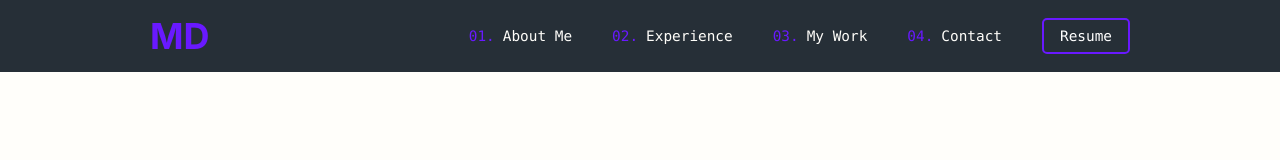
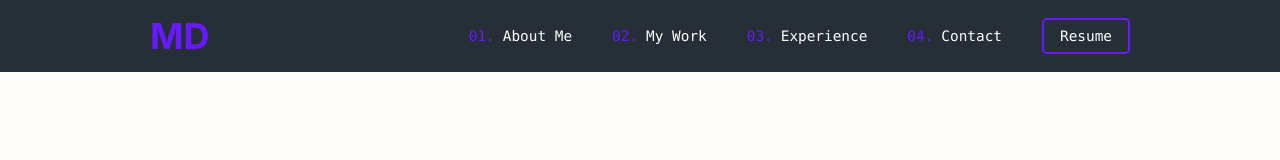
Before and after one commit to Matthieu114/Portfolio-Website, a React (Create React App) app: page /resume in a window 1280 px wide. Shown: the top 160 px of the page. Built offline with nearby package versions, Linux system fonts and the light colour scheme; a web font is replaced by a local one.

Commit message:
added resume

```diff
--- a/src/App.js
+++ b/src/App.js
@@ -3,12 +3,14 @@ import { Routes } from 'react-router-dom';
 import { Route } from 'react-router-dom';
 
 import MainPage from './screens/MainPage';
+import PDFViewer from './components/PDFViewer';
 
 function App() {
   return (
     <div className='App'>
       <Routes>
         <Route path='/' element={<MainPage />} />
+        <Route path='resume' element={<PDFViewer />} />
       </Routes>
     </div>
   );
--- a/src/components/Header.jsx
+++ b/src/components/Header.jsx
@@ -62,7 +62,7 @@ const Header = () => {
   };
 
   return (
-    <div class={showHeader ? 'root' : 'hidden'}>
+    <div class={showHeader ? 'header-root' : 'hidden'}>
       <div class='header-content'>
         <a class='home-logo' href='#home' onClick={() => navigateTo('/')}>
           MD
@@ -72,18 +72,20 @@ const Header = () => {
             <p class='header-number'> 01. </p>
             About Me
           </a>
+          <a class='header-link' href='#my-work' onClick={() => navigateTo('/')}>
+            <p class='header-number'> 02. </p> My Work
+          </a>
           <a class='header-link' href='#experience' onClick={() => navigateTo('/')}>
-            <p class='header-number'> 02. </p>
+            <p class='header-number'> 03. </p>
             Experience
-          </a>
-          <a class='header-link' href='#my-work' onClick={() => navigateTo('/')}>
-            <p class='header-number'> 03. </p> My Work
           </a>
           <a class='header-link' onClick={() => navigateTo('/')}>
             <p class='header-number'> 04. </p>
             Contact
           </a>
-          <div class='resume-button'>Resume</div>
+          <a class='resume-button' href='/resume' target='_blank' rel='noopener noreferrer'>
+            Resume
+          </a>
         </div>
         <div class='open-header'>
           {!mobileOpen ? (
@@ -106,6 +108,16 @@ const Header = () => {
             </a>
             <a
               class='mobile-link'
+              href='#my-work'
+              onClick={() => {
+                navigateTo('/');
+                closeNav();
+              }}>
+              <p class='header-number'> 03. </p>
+              My Work
+            </a>
+            <a
+              class='mobile-link'
               href='#experience'
               onClick={() => {
                 navigateTo('/');
@@ -116,16 +128,6 @@ const Header = () => {
             </a>
             <a
               class='mobile-link'
-              href='#my-work'
-              onClick={() => {
-                navigateTo('/');
-                closeNav();
-              }}>
-              <p class='header-number'> 03. </p>
-              My Work
-            </a>
-            <a
-              class='mobile-link'
               onClick={() => {
                 navigateTo('/');
                 closeNav();
@@ -133,7 +135,9 @@ const Header = () => {
               <p class='header-number'> 04. </p>
               Contact
             </a>
-            <div class='mobile-resume'>Resume</div>
+            <a class='mobile-resume' href='/resume' target='_blank' rel='noopener noreferrer'>
+              Resume
+            </a>
           </aside>
         </div>
       </div>
--- /dev/null
+++ b/src/components/PDFViewer.jsx
@@ -0,0 +1,8 @@
+import React from 'react';
+import pdf from '../assets/Resume.pdf';
+
+const PDFViewer = () => {
+  return <iframe src={`${pdf}#view=fitH`} class='pdf-viewer' frameborder='0' />;
+};
+
+export default PDFViewer;
--- a/src/screens/MainPage.jsx
+++ b/src/screens/MainPage.jsx
@@ -3,6 +3,7 @@ import React from 'react';
 import LandingPage from './LandingPage';
 import AboutMe from './AboutMe';
 import PersonalProjects from './PersonalProjects';
+import MyExperiences from './MyExperiences';
 
 const MainPage = () => {
   return (
@@ -10,7 +11,7 @@ const MainPage = () => {
       <LandingPage />
       <AboutMe />
       <PersonalProjects />
-      {/* <AboutMe /> */}
+      <MyExperiences />
     </div>
   );
 };
--- /dev/null
+++ b/src/screens/MyExperiences.jsx
@@ -0,0 +1,7 @@
+import React from 'react';
+
+const MyExperiences = () => {
+  return <div class='work-root'>Professional Experiences</div>;
+};
+
+export default MyExperiences;
--- a/src/styles/App.css
+++ b/src/styles/App.css
@@ -4,6 +4,7 @@
 @import 'index.css';
 @import 'About.css';
 @import 'Header.css';
+@import 'Experiences.css';
 
 .App {
   font-family: system-ui, -apple-system, BlinkMacSystemFont, 'Segoe UI', Roboto, Oxygen, Ubuntu, Cantarell, 'Open Sans', 'Helvetica Neue', sans-serif;
@@ -13,19 +14,10 @@
   user-select: none;
 }
 
-html {
-  box-sizing: border-box;
-}
-
 *,
 *:before,
 *:after {
   box-sizing: border-box;
-}
-
-body {
-  margin: 0;
-  background-color: #fffefa;
 }
 
 :root {
@@ -40,4 +32,6 @@ body {
   --inv: #fff;
 }
 
-/* Landing page css */
+#root {
+  height: 100%;
+}
--- /dev/null
+++ b/src/styles/Experiences.css
@@ -0,0 +1,5 @@
+.work-root {
+  background-color: var(--darkBlue);
+  color: var(--cream);
+  padding: 0 150px;
+}
--- a/src/styles/Header.css
+++ b/src/styles/Header.css
@@ -1,4 +1,4 @@
-.root {
+.header-root {
   width: 100%;
   transition: all 0.3s ease;
   backdrop-filter: blur(5px);
--- a/src/styles/Projects.css
+++ b/src/styles/Projects.css
@@ -113,7 +113,7 @@
   aspect-ratio: 1/1;
   object-fit: cover;
   object-position: center;
-  filter: brightness(0.6);
+  filter: brightness(0.4);
 }
 
 .project-container:hover > img {
@@ -227,6 +227,10 @@
 }
 
 @media (max-width: 801px) {
+  .project-container > img {
+    filter: brightness(1);
+  }
+
   .projects-section {
     display: flex;
     flex-direction: column;
--- a/src/styles/index.css
+++ b/src/styles/index.css
@@ -1,8 +1,11 @@
 body {
   margin: 0;
+  height: 100%;
   font-family: -apple-system, BlinkMacSystemFont, 'Segoe UI', 'Roboto', 'Oxygen', 'Ubuntu', 'Cantarell', 'Fira Sans', 'Droid Sans', 'Helvetica Neue', sans-serif;
   -webkit-font-smoothing: antialiased;
   -moz-osx-font-smoothing: grayscale;
+  box-sizing: border-box;
+  background-color: #fffefa;
 }
 
 code {
@@ -11,35 +14,12 @@ code {
 
 html {
   scroll-behavior: smooth;
+  height: 100%;
+  box-sizing: border-box;
 }
 
 a {
   text-decoration: none;
-}
-
-.sm {
-  @media (min-width: 640px) {
-  }
-}
-
-.md {
-  @media (min-width: 768px) {
-  }
-}
-
-.lg {
-  @media (min-width: 1024px) {
-  }
-}
-
-.xl {
-  @media (min-width: 1280px) {
-  }
-}
-
-.xxl {
-  @media (min-width: 1536px) {
-  }
 }
 
 .flex {
@@ -60,3 +40,10 @@ a {
 .just-center {
   justify-content: center;
 }
+
+.pdf-viewer {
+  position: relative;
+  z-index: 1000;
+  width: 100%;
+  height: 100%;
+}
```
Also changed, not shown: 1 other file (tests, documents, lock files or other folders).
